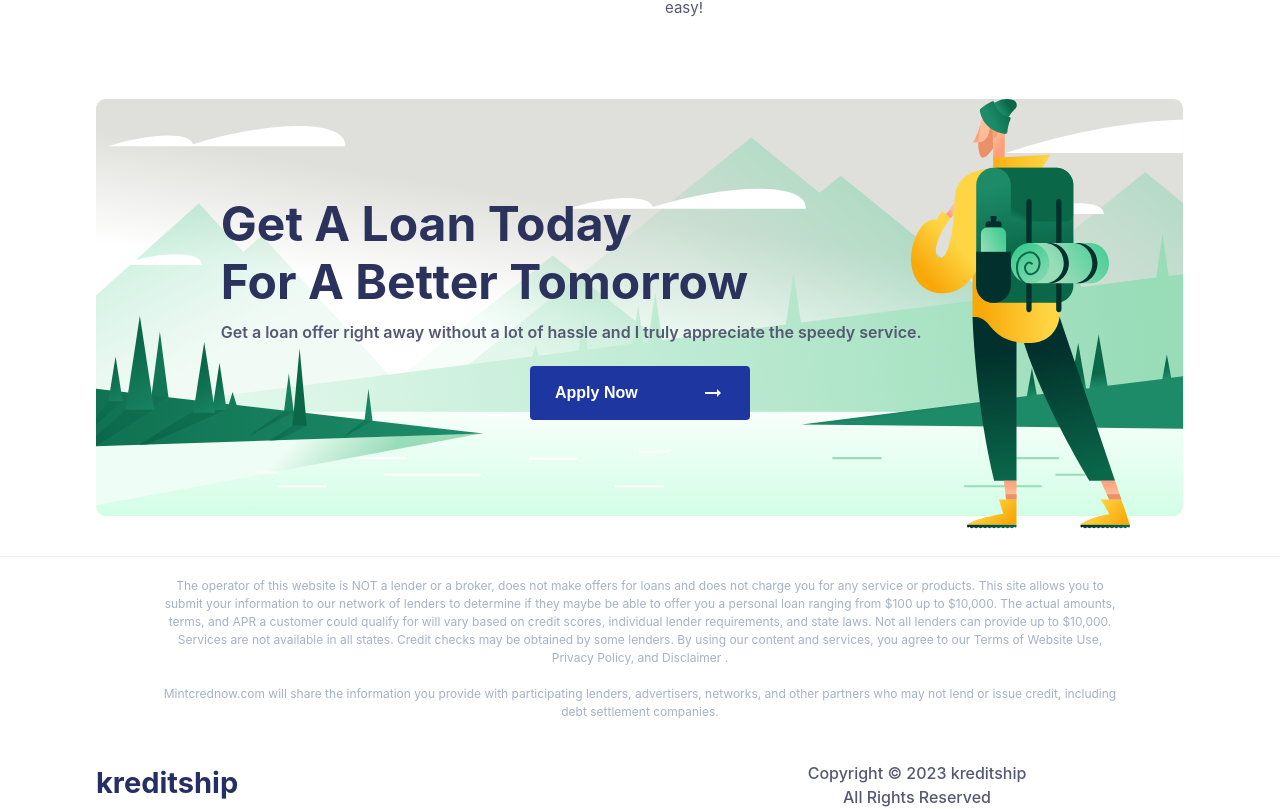
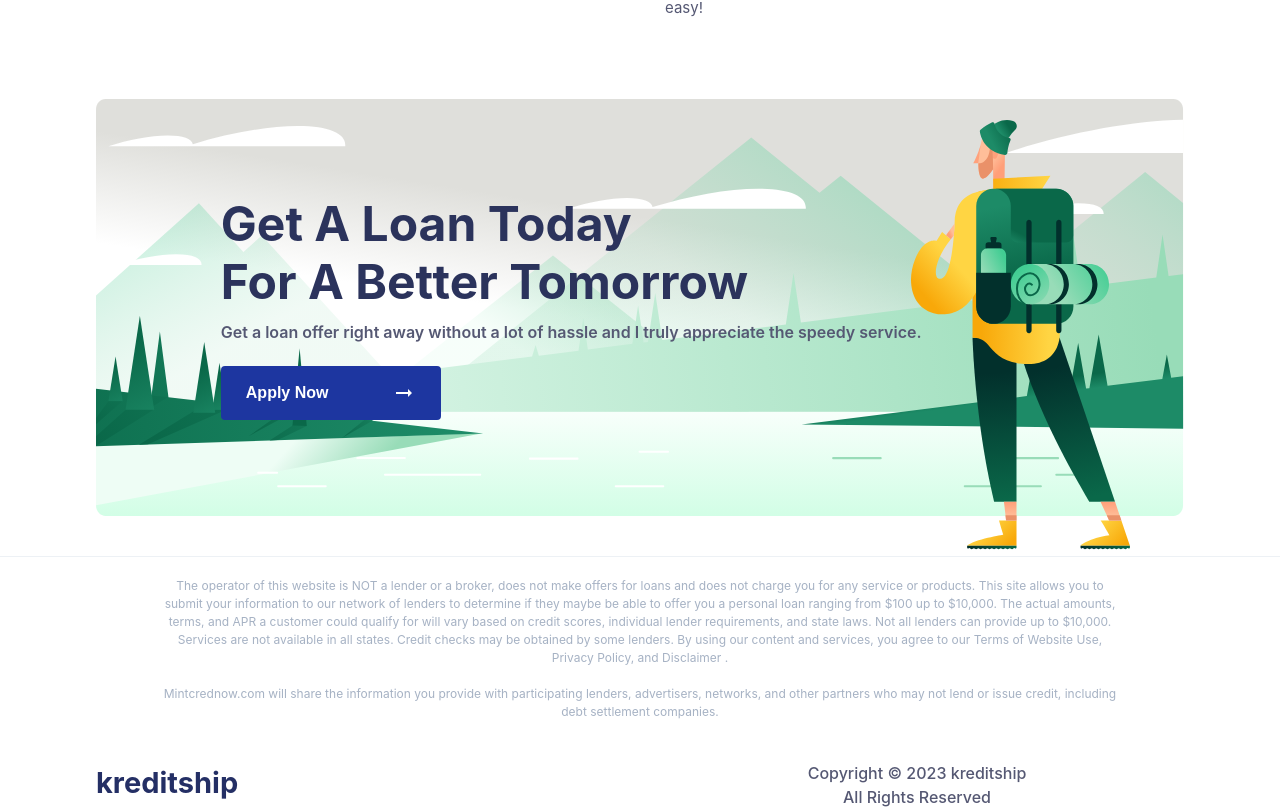
Before and after one commit to VishalBhuse/kreditship, a React (Create React App) app: page /faq in a window 1280 px wide. Shown: the part 2218-3027 px from the top of the page. Built offline with nearby package versions, Linux system fonts and the light colour scheme.

Commit message:
kreditship chnage

```diff
--- a/src/Component/Footer/Footer.jsx
+++ b/src/Component/Footer/Footer.jsx
@@ -121,7 +121,7 @@ const Footer = ({ handleGetLoanClick }) => {
         <Box
           w={["100%", "100%", "80%"]}
           mx="auto"
-          textAlign={["center", "center","center", "left"]}
+          textAlign={["center", "center", "center", "left"]}
         >
           <Heading
             color={"#2b335c"}
@@ -144,12 +144,12 @@ const Footer = ({ handleGetLoanClick }) => {
           </Text>
         </Box>
 
-        <Box textAlign={["center", "center","center", "left"]}>
         <Box
-            w={["100%", "100%", "70%"]}
+          textAlign={["center", "center", "center", "left"]}
+          w={["100%", "100%", "80%"]}
           mx="auto"
-            display={"grid"}
-            placeItems="center"
+          display={"flex"}
+          justifyContent={["center", "center", "center", "left"]}
         >
           <Button
             display="flex"
@@ -180,12 +180,11 @@ const Footer = ({ handleGetLoanClick }) => {
           <Image
             position={"absolute"}
             right="5%"
-              top={"0%"}
+            top={"5%"}
             src={man}
             alt="man"
             display={["none", "none", "none", "block", "block"]}
           />
-          </Box>
         </Box>
       </Box>
 
```
Lines whose indentation alone changed are shown as unchanged.
